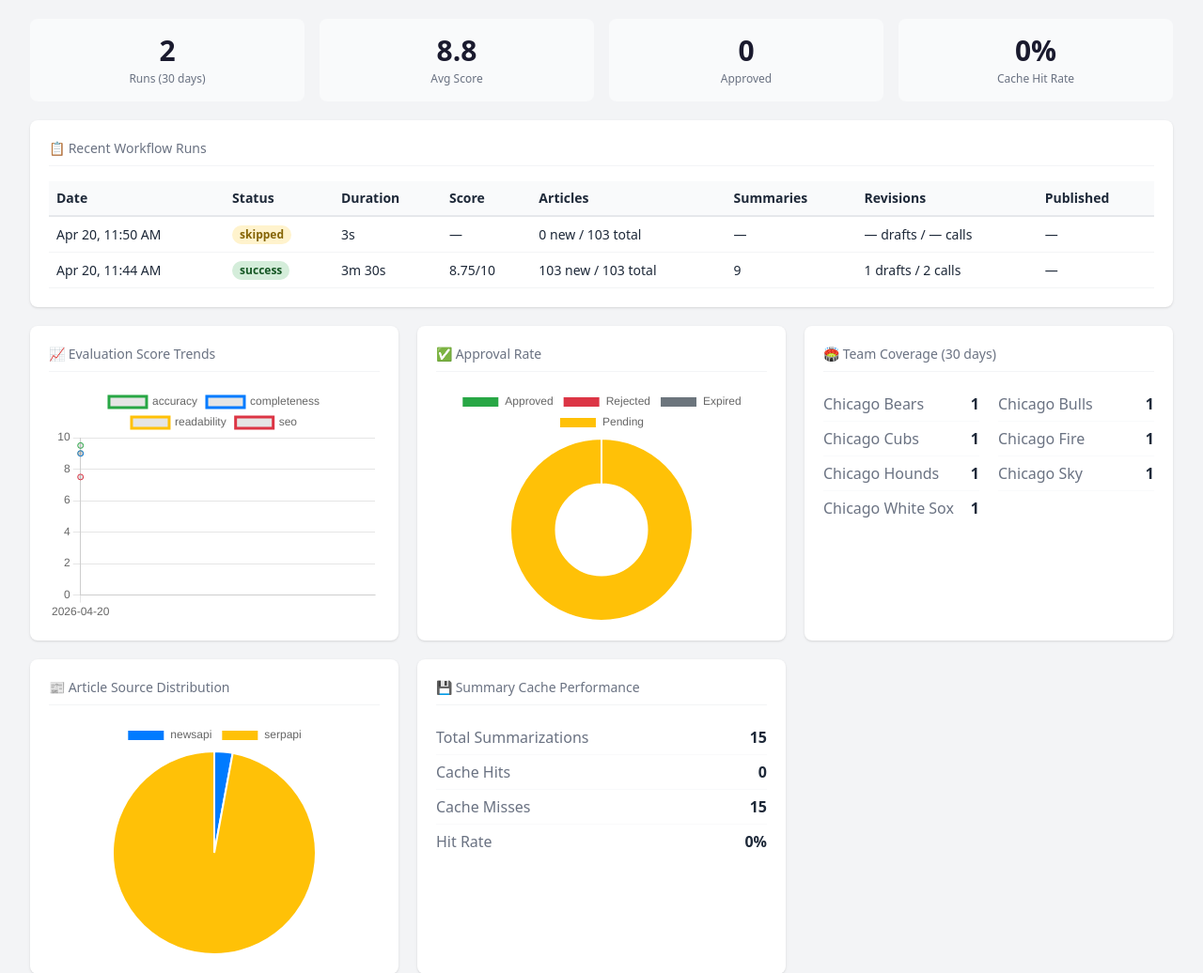
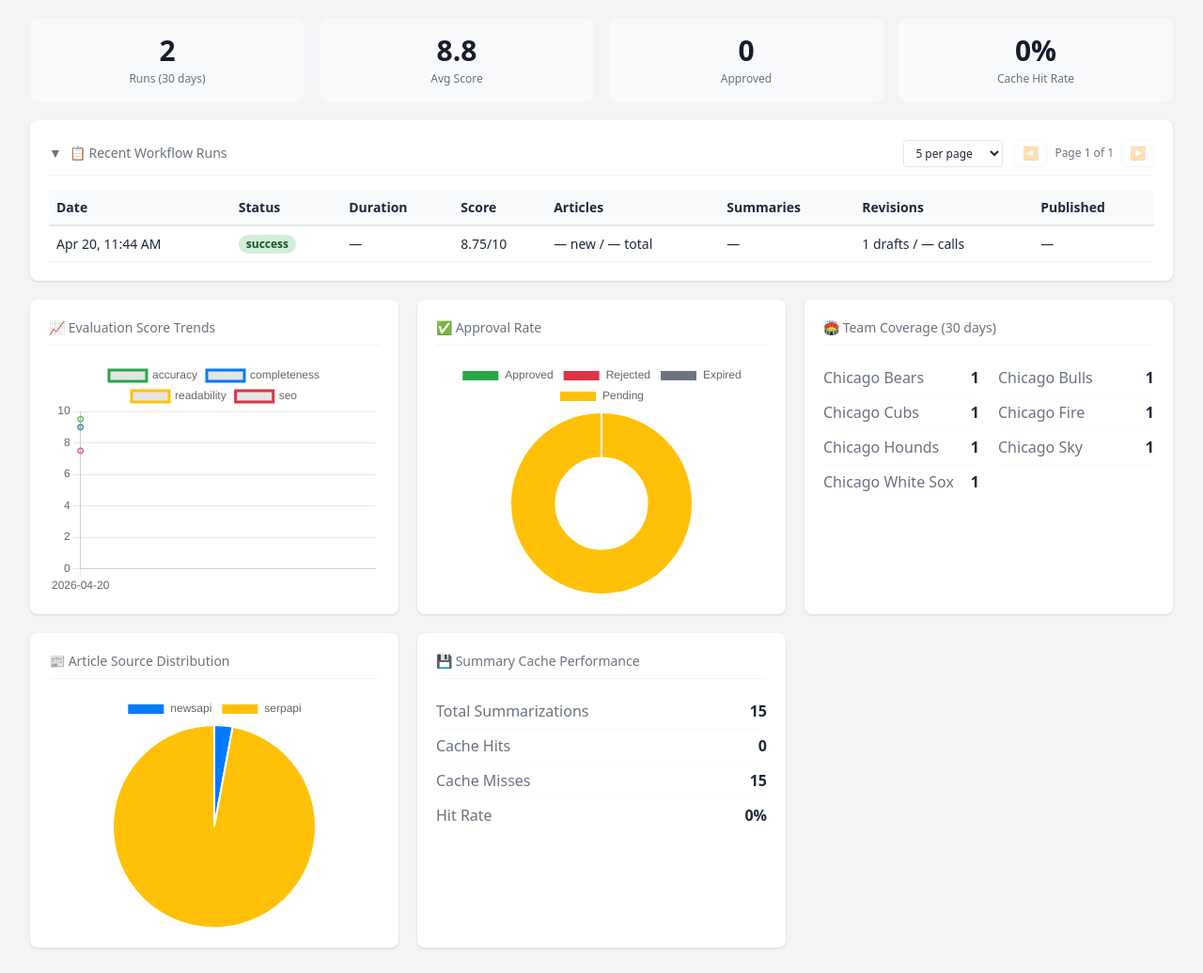
Before and after one commit to kiblerkevin/my-first-react-agent, a Flask app: page /dashboard in a window 1280 px wide. Shown: the part 72-1108 px from the top of the page at 94% size. Run offline with Flask 3, Linux system fonts and the light colour scheme; data comes from the database, SQL or seed files in the repository; style sheets or scripts are compiled from the project's sources; some libraries are stand-ins or nearby versions.

Commit message:
Recent workflows is collapsable and pagable

```diff
--- a/server/static/js/dashboard.js
+++ b/server/static/js/dashboard.js
@@ -1,4 +1,8 @@
 const charts = {};
+
+let runsPageSize = 5;
+let runsOffset = 0;
+let runsTotal = 0;
 
 function formatDate(iso) {
     if (!iso) return '—';
@@ -22,6 +26,35 @@
     return res.json();
 }
 
+function initRunsControls() {
+    document.getElementById('runs-toggle').addEventListener('click', () => {
+        const content = document.getElementById('runs-content');
+        const chevron = document.getElementById('runs-chevron');
+        const hidden = content.classList.toggle('hidden');
+        chevron.style.transform = hidden ? 'rotate(-90deg)' : '';
+    });
+
+    document.getElementById('runs-page-size').addEventListener('change', (e) => {
+        runsPageSize = parseInt(e.target.value);
+        runsOffset = 0;
+        loadRuns();
+    });
+
+    document.getElementById('runs-prev').addEventListener('click', () => {
+        if (runsOffset > 0) {
+            runsOffset = Math.max(0, runsOffset - runsPageSize);
+            loadRuns();
+        }
+    });
+
+    document.getElementById('runs-next').addEventListener('click', () => {
+        if (runsOffset + runsPageSize < runsTotal) {
+            runsOffset += runsPageSize;
+            loadRuns();
+        }
+    });
+}
+
 async function loadQuickStats() {
     const runs = await fetchJson('/dashboard/api/runs');
     const approvals = await fetchJson('/dashboard/api/approvals');
@@ -41,7 +74,17 @@
 }
 
 async function loadRuns() {
-    const runs = await fetchJson('/dashboard/api/runs');
+    const data = await fetchJson(`/dashboard/api/runs/window?offset=${runsOffset}&limit=${runsPageSize}`);
+    runsTotal = data.total;
+    const runs = data.runs;
+
+    const currentPage = Math.floor(runsOffset / runsPageSize) + 1;
+    const totalPages = Math.ceil(runsTotal / runsPageSize);
+
+    document.getElementById('runs-page-indicator').textContent = `Page ${currentPage} of ${totalPages}`;
+    document.getElementById('runs-prev').disabled = runsOffset === 0;
+    document.getElementById('runs-next').disabled = runsOffset + runsPageSize >= runsTotal;
+
     const tbody = document.querySelector('#runs-table tbody');
     tbody.innerHTML = runs.map(r => `
         <tr>
@@ -179,5 +222,6 @@
     ]);
 }
 
+initRunsControls();
 loadAll();
 setInterval(loadAll, 5 * 60 * 1000);
--- a/server/templates/dashboard.html
+++ b/server/templates/dashboard.html
@@ -20,8 +20,25 @@
 <div class="grid grid-cols-[repeat(auto-fit,minmax(350px,1fr))] gap-5 px-8 py-5">
     <!-- Workflow Runs -->
     <div class="bg-white rounded-lg p-5 shadow-sm col-span-full">
-        <h2 class="text-sm font-medium text-gray-500 mb-4 pb-2 border-b border-gray-100">📋 Recent Workflow Runs</h2>
-        <div class="overflow-x-auto">
+        <div class="flex items-center justify-between mb-4 pb-2 border-b border-gray-100">
+            <button id="runs-toggle" class="flex items-center gap-2 text-sm font-medium text-gray-500 hover:text-gray-700">
+                <span id="runs-chevron" class="transition-transform">▼</span>
+                📋 Recent Workflow Runs
+            </button>
+            <div class="flex items-center gap-3 text-sm">
+                <select id="runs-page-size" class="border border-gray-200 rounded px-2 py-1 text-xs">
+                    <option value="5" selected>5 per page</option>
+                    <option value="10">10 per page</option>
+                    <option value="20">20 per page</option>
+                </select>
+                <div class="flex items-center gap-2">
+                    <button id="runs-prev" class="px-2 py-1 border border-gray-200 rounded hover:bg-gray-50 disabled:opacity-30 disabled:cursor-not-allowed">◀</button>
+                    <span id="runs-page-indicator" class="text-xs text-gray-500"></span>
+                    <button id="runs-next" class="px-2 py-1 border border-gray-200 rounded hover:bg-gray-50 disabled:opacity-30 disabled:cursor-not-allowed">▶</button>
+                </div>
+            </div>
+        </div>
+        <div id="runs-content" class="overflow-x-auto">
             <table class="w-full text-sm" id="runs-table">
                 <thead>
                     <tr>
```
